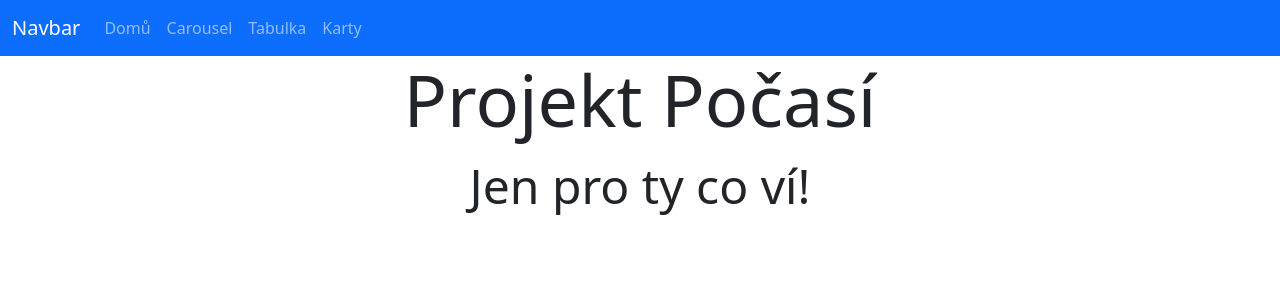
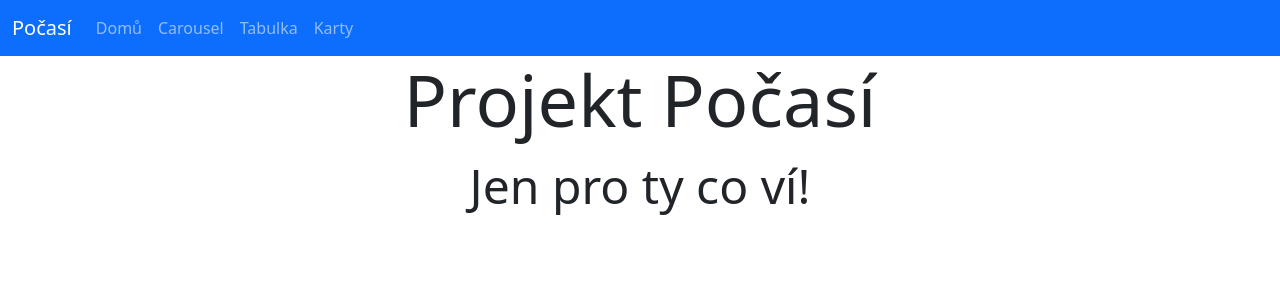
Before and after one commit to DiscoPotatoCZ/pocasi, a CodeIgniter 4 app: the page made by app/Views/index.php in a window 1280 px wide. Shown: the top 300 px of the page. Run offline with PHP 8.4 and a stand-in for CodeIgniter, Linux system fonts and the light colour scheme; the template is opened without the code that fills it, so the values that code supplies are empty; some libraries are stand-ins or nearby versions.

Commit message:
Update navbar.php

```diff
--- a/app/Views/layout/navbar.php
+++ b/app/Views/layout/navbar.php
@@ -6,14 +6,14 @@
   ?>
   <nav class="navbar navbar-expand-lg bg-primary" data-bs-theme="dark">
     <div class="container-fluid">
-      <a class="navbar-brand" href="#">Navbar</a>
+      <a class="navbar-brand" href="#">Počasí</a>
       <button class="navbar-toggler" type="button" data-bs-toggle="collapse" data-bs-target="#navbarColor01" aria-controls="navbarColor01" aria-expanded="false" aria-label="Toggle navigation">
         <span class="navbar-toggler-icon"></span>
       </button>
       <div class="collapse navbar-collapse" id="navbarColor01">
         <ul class="navbar-nav me-auto">
           <li class="nav-item">
-          <?= anchor("pokus", "Domů", $navbar); ?>
+          <?= anchor("/", "Domů", $navbar); ?>
               <span class="visually-hidden">(current)</span>
             </a>
           </li>
```
